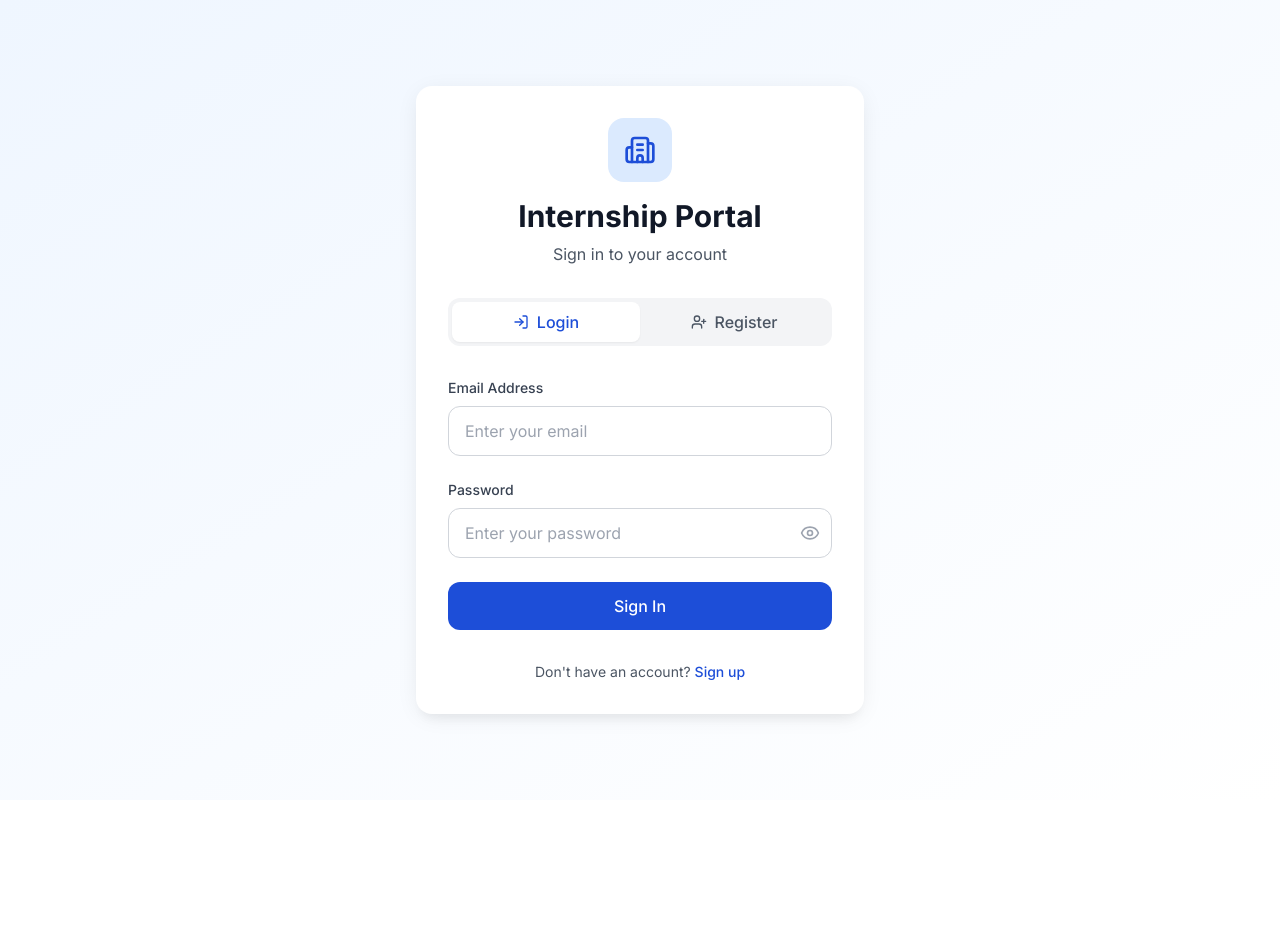
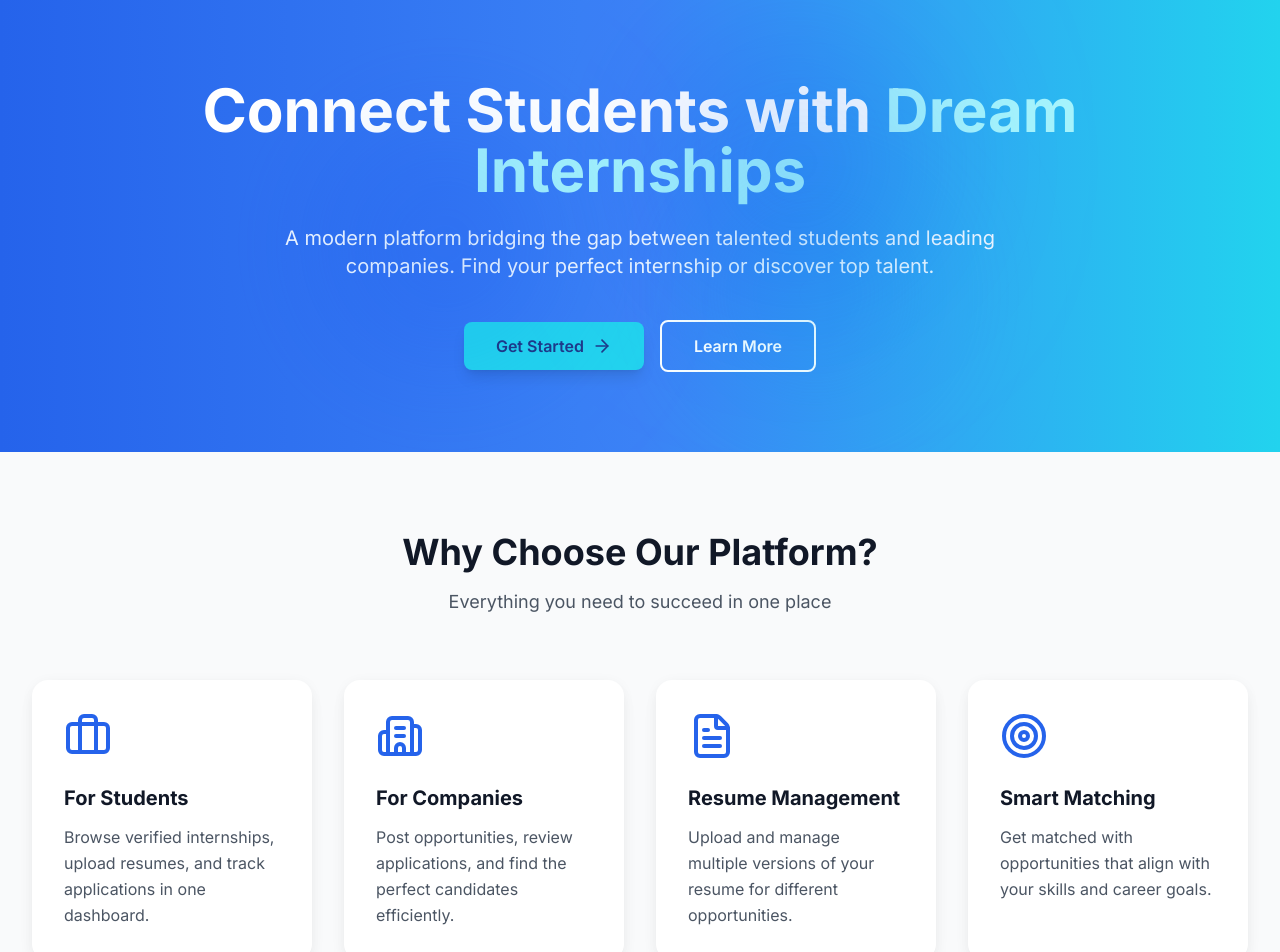
Before and after one commit to Anand1503/Internship_Portal, a React (Vite) app in the folder frontend/: page / in a window 1280 px wide. Before the commit this address led to /login. Shown: the top 952 px of the page. Before the commit the page ends 800 px from the top, so only its background shows below. Built offline with nearby package versions, Linux system fonts and the light colour scheme; no server answers.

Commit message:
feat: Add modern landing page with hero section and features

```diff
--- a/frontend/src/App.tsx
+++ b/frontend/src/App.tsx
@@ -1,4 +1,5 @@
-import { Routes, Route, Navigate } from 'react-router-dom';
+import { Routes, Route } from 'react-router-dom';
+import LandingPage from './pages/LandingPage';
 import Login from './pages/Login';
 import Dashboard from './pages/Dashboard';
 import SearchInternships from './pages/SearchInternships';
@@ -15,7 +16,7 @@ function App() {
   return (
     <ToastProvider>
       <Routes>
-        <Route path="/" element={<Navigate to="/login" replace />} />
+        <Route path="/" element={<LandingPage />} />
         <Route path="/login" element={<Login />} />
         <Route
           path="/dashboard"
--- /dev/null
+++ b/frontend/src/pages/LandingPage.tsx
@@ -0,0 +1,204 @@
+import { useNavigate } from 'react-router-dom';
+import {
+  Briefcase,
+  Building2,
+  FileText,
+  Target,
+  ArrowRight,
+  UserPlus,
+  Search,
+  Handshake
+} from 'lucide-react';
+
+const LandingPage = () => {
+  const navigate = useNavigate();
+
+  const features = [
+    {
+      icon: <Briefcase className="w-12 h-12 text-primary-500" />,
+      title: 'For Students',
+      description: 'Browse verified internships, upload resumes, and track applications in one dashboard.'
+    },
+    {
+      icon: <Building2 className="w-12 h-12 text-primary-500" />,
+      title: 'For Companies',
+      description: 'Post opportunities, review applications, and find the perfect candidates efficiently.'
+    },
+    {
+      icon: <FileText className="w-12 h-12 text-primary-500" />,
+      title: 'Resume Management',
+      description: 'Upload and manage multiple versions of your resume for different opportunities.'
+    },
+    {
+      icon: <Target className="w-12 h-12 text-primary-500" />,
+      title: 'Smart Matching',
+      description: 'Get matched with opportunities that align with your skills and career goals.'
+    }
+  ];
+
+  const steps = [
+    {
+      number: 1,
+      title: 'Create Your Profile',
+      description: 'Sign up as a student or HR representative and complete your profile with relevant details.'
+    },
+    {
+      number: 2,
+      title: 'Browse & Apply',
+      description: 'Students browse opportunities and apply. Companies post internships and review candidates.'
+    },
+    {
+      number: 3,
+      title: 'Connect & Succeed',
+      description: 'Match with the right opportunities or candidates and take the next step in your journey.'
+    }
+  ];
+
+  return (
+    <div className="min-h-screen bg-white">
+      {/* Hero Section */}
+      <section className="relative bg-gradient-to-r from-blue-600 via-blue-500 to-cyan-400 text-white py-20 px-4 sm:px-6 lg:px-8">
+        <div className="max-w-7xl mx-auto text-center">
+          <h1 className="text-4xl sm:text-5xl lg:text-6xl font-bold mb-6">
+            Connect Students with <span className="text-cyan-200">Dream Internships</span>
+          </h1>
+          <p className="text-lg sm:text-xl text-blue-50 mb-10 max-w-3xl mx-auto">
+            A modern platform bridging the gap between talented students and leading companies.
+            Find your perfect internship or discover top talent.
+          </p>
+          <div className="flex flex-col sm:flex-row gap-4 justify-center items-center">
+            <button
+              onClick={() => navigate('/login')}
+              className="inline-flex items-center px-8 py-3 bg-cyan-400 text-blue-900 font-semibold rounded-lg hover:bg-cyan-300 transition-all duration-200 shadow-lg hover:shadow-xl transform hover:-translate-y-0.5"
+            >
+              Get Started
+              <ArrowRight className="ml-2 w-5 h-5" />
+            </button>
+            <button
+              onClick={() => document.getElementById('features')?.scrollIntoView({ behavior: 'smooth' })}
+              className="inline-flex items-center px-8 py-3 bg-transparent border-2 border-white text-white font-semibold rounded-lg hover:bg-white hover:text-blue-600 transition-all duration-200"
+            >
+              Learn More
+            </button>
+          </div>
+        </div>
+
+        {/* Decorative elements */}
+        <div className="absolute top-0 left-0 w-full h-full overflow-hidden pointer-events-none">
+          <div className="absolute top-1/4 left-1/4 w-64 h-64 bg-blue-400 rounded-full mix-blend-multiply filter blur-3xl opacity-20 animate-blob"></div>
+          <div className="absolute top-1/3 right-1/4 w-64 h-64 bg-cyan-300 rounded-full mix-blend-multiply filter blur-3xl opacity-20 animate-blob animation-delay-2000"></div>
+          <div className="absolute bottom-1/4 left-1/2 w-64 h-64 bg-blue-500 rounded-full mix-blend-multiply filter blur-3xl opacity-20 animate-blob animation-delay-4000"></div>
+        </div>
+      </section>
+
+      {/* Features Section */}
+      <section id="features" className="py-20 px-4 sm:px-6 lg:px-8 bg-gray-50">
+        <div className="max-w-7xl mx-auto">
+          <div className="text-center mb-16">
+            <h2 className="text-3xl sm:text-4xl font-bold text-gray-900 mb-4">
+              Why Choose Our Platform?
+            </h2>
+            <p className="text-lg text-gray-600">
+              Everything you need to succeed in one place
+            </p>
+          </div>
+
+          <div className="grid grid-cols-1 md:grid-cols-2 lg:grid-cols-4 gap-8">
+            {features.map((feature, index) => (
+              <div
+                key={index}
+                className="bg-white rounded-2xl p-8 shadow-soft hover:shadow-medium transition-all duration-300 hover:-translate-y-1"
+              >
+                <div className="mb-6">{feature.icon}</div>
+                <h3 className="text-xl font-bold text-gray-900 mb-3">
+                  {feature.title}
+                </h3>
+                <p className="text-gray-600 leading-relaxed">
+                  {feature.description}
+                </p>
+              </div>
+            ))}
+          </div>
+        </div>
+      </section>
+
+      {/* How It Works Section */}
+      <section className="py-20 px-4 sm:px-6 lg:px-8 bg-white">
+        <div className="max-w-7xl mx-auto">
+          <div className="text-center mb-16">
+            <h2 className="text-3xl sm:text-4xl font-bold text-gray-900 mb-4">
+              How It Works
+            </h2>
+            <p className="text-lg text-gray-600">
+              Simple steps to get started
+            </p>
+          </div>
+
+          <div className="grid grid-cols-1 md:grid-cols-3 gap-12">
+            {steps.map((step, index) => (
+              <div key={index} className="text-center">
+                <div className="inline-flex items-center justify-center w-20 h-20 rounded-full bg-primary-500 text-white text-2xl font-bold mb-6 shadow-lg">
+                  {step.number}
+                </div>
+                <h3 className="text-xl font-bold text-gray-900 mb-4">
+                  {step.title}
+                </h3>
+                <p className="text-gray-600 leading-relaxed">
+                  {step.description}
+                </p>
+              </div>
+            ))}
+          </div>
+        </div>
+      </section>
+
+      {/* CTA Section */}
+      <section className="py-20 px-4 sm:px-6 lg:px-8 bg-gray-50">
+        <div className="max-w-4xl mx-auto text-center">
+          <h2 className="text-3xl sm:text-4xl font-bold text-gray-900 mb-6">
+            Ready to Get Started?
+          </h2>
+          <p className="text-lg text-gray-600 mb-10">
+            Join thousands of students and companies already using our platform
+          </p>
+          <button
+            onClick={() => navigate('/login')}
+            className="inline-flex items-center px-10 py-4 bg-primary-600 text-white font-semibold rounded-lg hover:bg-primary-700 transition-all duration-200 shadow-lg hover:shadow-xl transform hover:-translate-y-0.5"
+          >
+            Sign Up Now
+            <ArrowRight className="ml-2 w-5 h-5" />
+          </button>
+        </div>
+      </section>
+
+      {/* Footer */}
+      <footer className="bg-gray-900 text-white py-8 px-4 sm:px-6 lg:px-8">
+        <div className="max-w-7xl mx-auto text-center">
+          <p className="text-gray-400">
+            © 2025 Internship Portal. Connecting talent with opportunity.
+          </p>
+        </div>
+      </footer>
+
+      <style>{`
+        @keyframes blob {
+          0% { transform: translate(0px, 0px) scale(1); }
+          33% { transform: translate(30px, -50px) scale(1.1); }
+          66% { transform: translate(-20px, 20px) scale(0.9); }
+          100% { transform: translate(0px, 0px) scale(1); }
+        }
+        .animate-blob {
+          animation: blob 7s infinite;
+        }
+        .animation-delay-2000 {
+          animation-delay: 2s;
+        }
+        .animation-delay-4000 {
+          animation-delay: 4s;
+        }
+      `}</style>
+    </div>
+  );
+};
+
+export default LandingPage;
```
